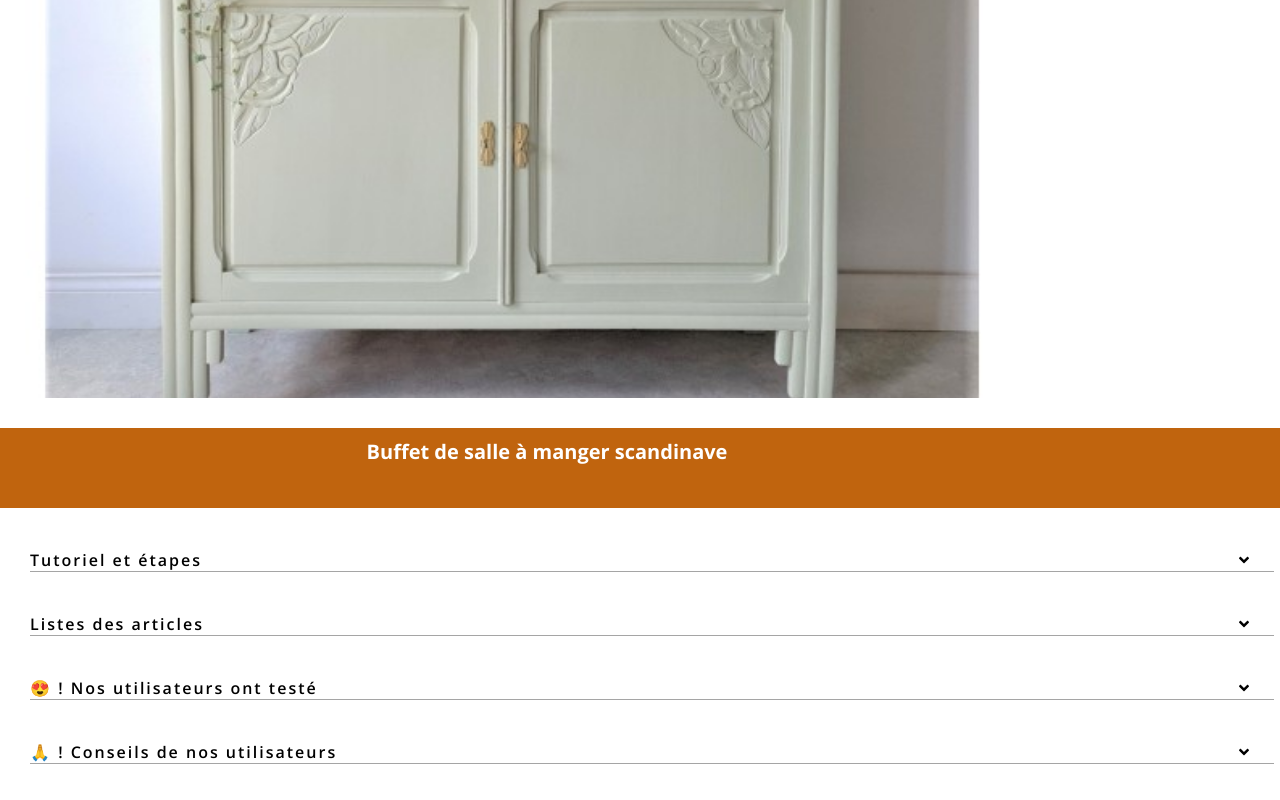
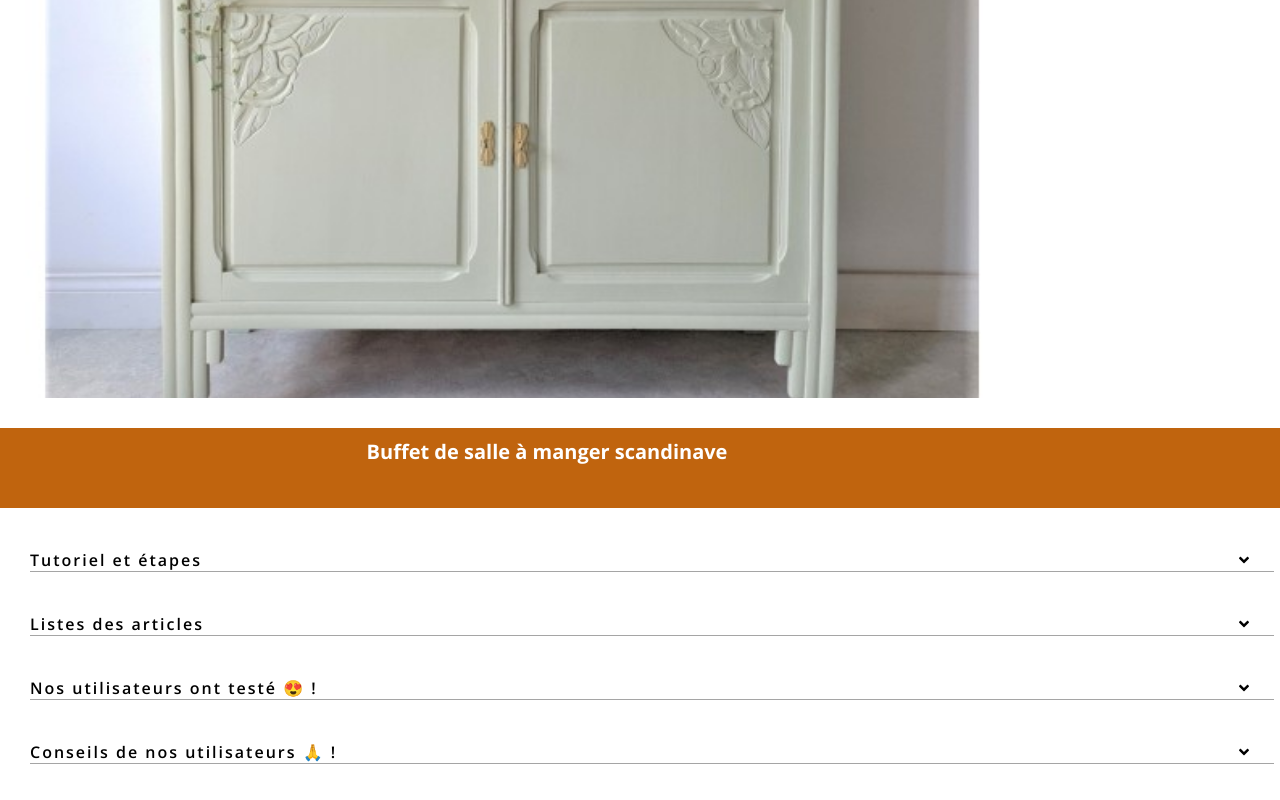
Before and after one commit to Mariion-62/nomanomaye, a React (Create React App) app: page /details in a window 1280 px wide. Shown: the part 676-1476 px from the top of the page. Built offline with nearby package versions, Linux system fonts and the light colour scheme; no server answers.

Commit message:
Add Tips

```diff
--- a/src/DiyItem/PicTest/index.jsx
+++ b/src/DiyItem/PicTest/index.jsx
@@ -16,7 +16,6 @@ export default function PicTest() {
     axios
       .get(`http://localhost:5000/items/${id}/pictures`)
       .then(({ data }) => {
-        console.log(data);
         setPictures(data);
       })
       .catch((e) => {
@@ -35,7 +34,7 @@ export default function PicTest() {
         className="mySwiper"
       >
         {pictures.map((picture) => (
-          <div key="picture.id" className="mainContainer">
+          <div key="picture.picture" className="mainContainer">
             <SwiperSlide key={picture.id} style={{ width: '180px' }}>
               <div>
                 <img src={picture.picture} alt="Réalisation d'un utilisateur" />
--- a/src/DiyItem/Tips/index.jsx
+++ b/src/DiyItem/Tips/index.jsx
@@ -9,7 +9,6 @@ export default function Tips() {
     axios
       .get(`http://localhost:5000/items/${id}/tips`)
       .then(({ data }) => {
-        console.log(data);
         setTips(data);
       })
       .catch((e) => {
--- a/src/DiyItem/index.jsx
+++ b/src/DiyItem/index.jsx
@@ -34,12 +34,12 @@ function DiyItem() {
         <Accordion title="Listes des articles" rowContent="TEST 2" />
 
         <Accordion
-          title="Nos utilisateurs ont testé ! &#128525; "
+          title=" &#33; &#128525; Nos utilisateurs ont testé "
           rowContent={<PicTest />}
         />
 
         <Accordion
-          title="Conseils de nos utilisateurs ! &#128591;"
+          title="&#33; &#128591; Conseils de nos utilisateurs "
           columnContent={<Tips />}
         />
       </article>
--- a/src/DiyItem/style.jsx
+++ b/src/DiyItem/style.jsx
@@ -43,7 +43,10 @@ const SDiyItem = styled.div`
     color: Black;
     font-family: 'Open Sans', sans-serif;
     border-bottom: #a5a5a5 1px solid;
-    madding: 10px;
+  }
+  p {
+    font-family: 'Open Sans', sans-serif;
+    font-size: 1rem;
   }
   #content2 {
     padding: 0px;
```
